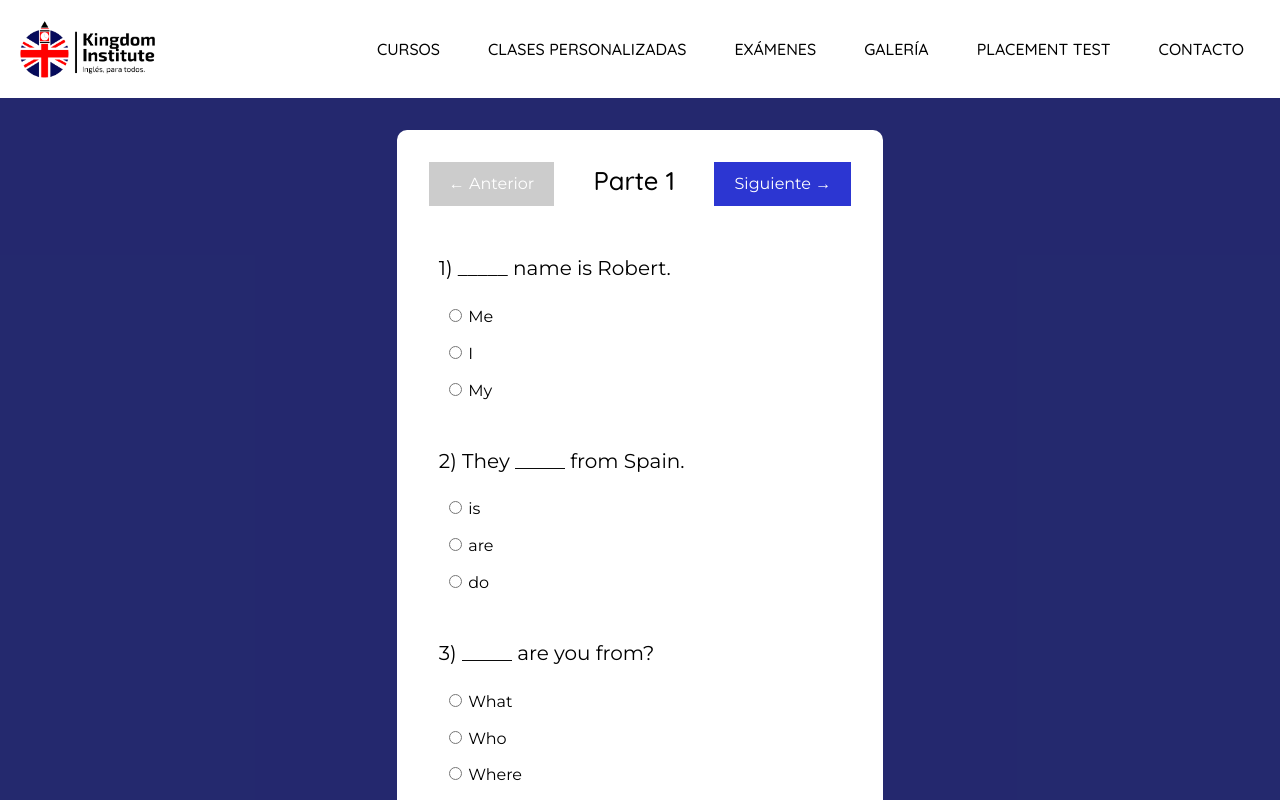
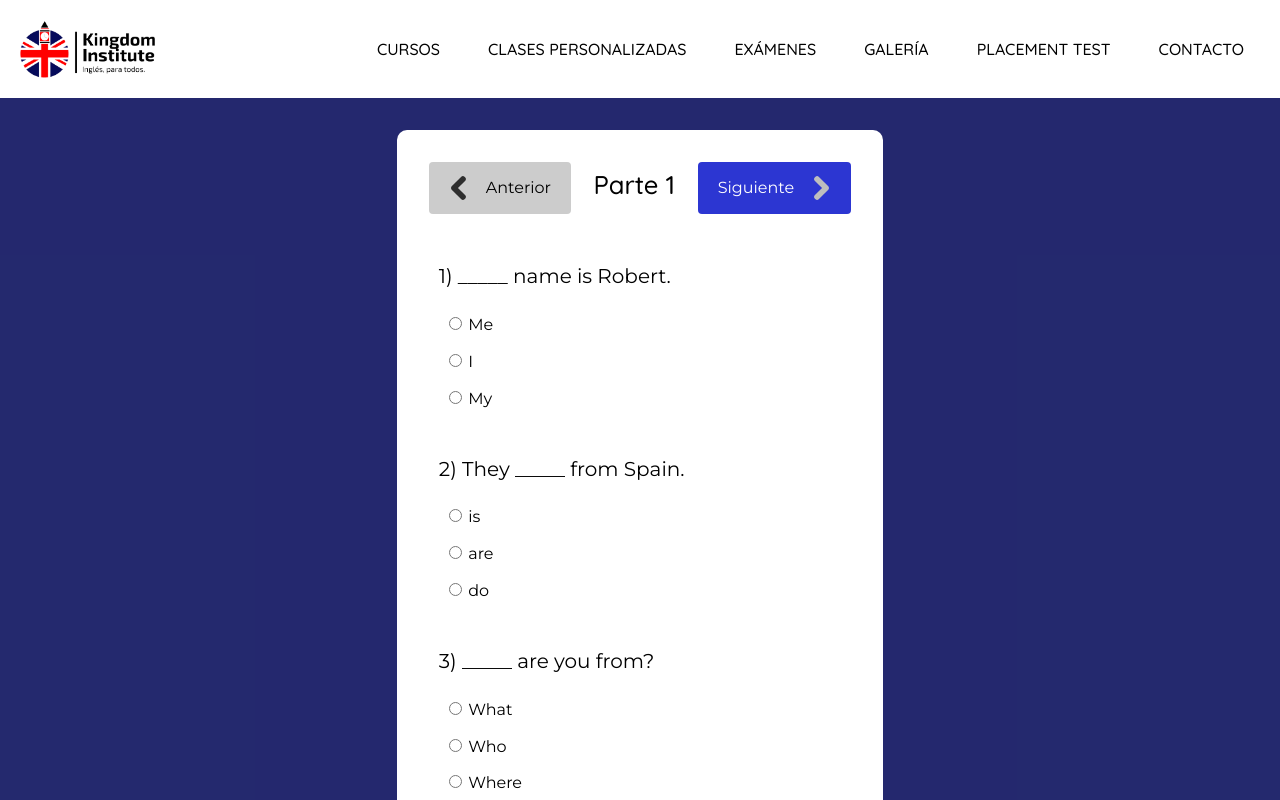
Before and after one commit to Guada-pdls/Kingdom-Institute, a React (Vite) app: page /placement-test/test/1 in a window 1280 px wide. Shown: the top 800 px of the page. Built offline with nearby package versions, Linux system fonts and the light colour scheme.

Commit message:
style test nav buttons

```diff
--- /dev/null
+++ b/src/Components/Arrow/Arrow.css
@@ -0,0 +1,3 @@
+.left {
+    transform: rotate(180deg);
+}
--- /dev/null
+++ b/src/Components/Arrow/Arrow.jsx
@@ -0,0 +1,19 @@
+import './Arrow.css'
+
+// eslint-disable-next-line react/prop-types
+const Arrow = ({ direction = 'right', color = '#bebebe' }) => {
+  return (
+    <svg
+      className={direction}
+      height="32px"
+      version="1.1"
+      viewBox="0 0 32 32"
+      width="32px"
+      xmlns="http://www.w3.org/2000/svg">
+        <path d="M24.291,14.276L14.705,4.69c-0.878-0.878-2.317-0.878-3.195,0l-0.8,0.8c-0.878,0.877-0.878,2.316,0,3.194  L18.024,16l-7.315,7.315c-0.878,0.878-0.878,2.317,0,3.194l0.8,0.8c0.878,0.879,2.317,0.879,3.195,0l9.586-9.587  c0.472-0.471,0.682-1.103,0.647-1.723C24.973,15.38,24.763,14.748,24.291,14.276z"
+        fill={color} />
+    </svg>
+  )
+}
+
+export default Arrow
--- a/src/Routes/TestPart/TestPart.css
+++ b/src/Routes/TestPart/TestPart.css
@@ -18,22 +18,30 @@
 
 .test .navigation button {
     background-color: #0f1bcce0;
+    display: flex;
+    align-items: center;
+    gap: 10px;
     border: none;
+    border-radius: 4px;
     color: white;
-    padding: 10px 20px;
-    text-align: center;
     text-decoration: none;
-    display: inline-block;
     font-size: 16px;
     cursor: pointer;
     transition: background-color 0.3s;
 }
 
+.next {
+    padding: 10px 15px 10px 20px;
+}
+
+.prev {
+    padding: 10px 20px 10px 15px;
+}
+
 .test .navigation button.disabled {
     background-color: #ccc;
-    /* Gris para el botón desactivado */
+    color: #000;
     cursor: not-allowed;
-    /* Cambia el cursor para botones desactivados */
 }
 
 .test .navigation button:disabled {
--- a/src/Routes/TestPart/TestPart.jsx
+++ b/src/Routes/TestPart/TestPart.jsx
@@ -4,6 +4,7 @@ import Question from '../../Components/Question/Question';
 import { questions } from '../../data/questions';
 import './TestPart.css'
 import Swal from 'sweetalert2';
+import Arrow from '../../Components/Arrow/Arrow';
 
 const TestPart = () => {
   const { page } = useParams();
@@ -79,9 +80,9 @@ const TestPart = () => {
         <button
           onClick={handlePrevious}
           disabled={part === 1}
-          className={part === 1 ? 'disabled' : ''}
+          className={part === 1 ? 'disabled prev' : 'prev'}
         >
-          &#8592; Anterior
+          <Arrow color={part !== 1 ? '#bebebe' : '#2e2e2e'} direction='left' /> Anterior
         </button>
 
         <h3>Parte {part}</h3>
@@ -89,9 +90,9 @@ const TestPart = () => {
         <button
           onClick={handleNext}
           disabled={part === 4}
-          className={part === 4 ? 'disabled' : ''}
+          className={part === 4 ? 'disabled next' : 'next'}
         >
-          Siguiente &#8594;
+          Siguiente <Arrow color={part !== 4 ? '#bebebe' : '#2e2e2e'}/>
         </button>
       </nav>
       {currentQuestions.map(q => (
```
Also changed, not shown: public/images/arrow_right.svg (deleted).
